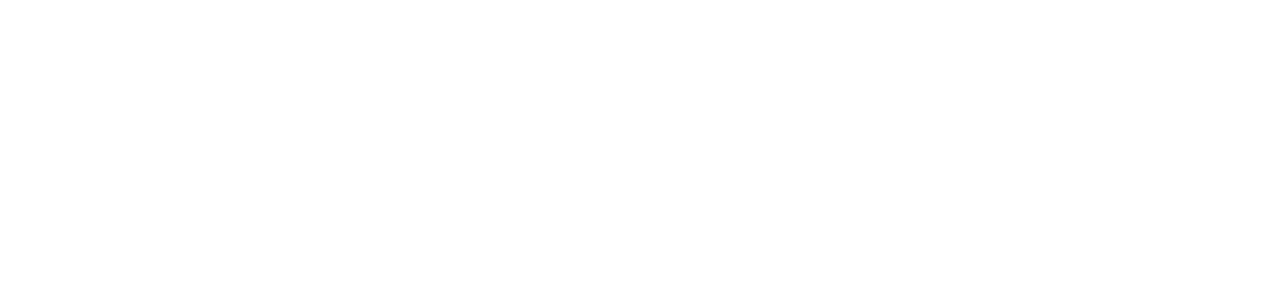
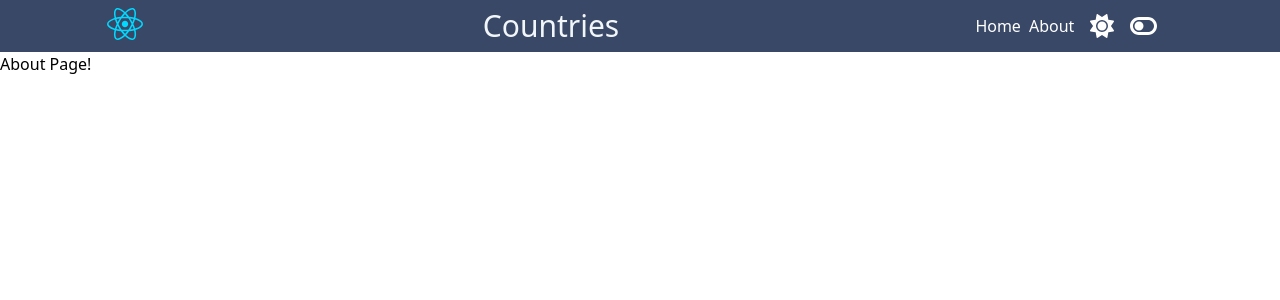
Before and after one commit to said1854/Countries, a React (Vite) app: page /about in a window 1280 px wide. Before the commit this address had no page. Shown: the top 300 px of the page. Built offline with nearby package versions, Linux system fonts and the light colour scheme.

Commit message:
routes, details

```diff
--- a/src/App.jsx
+++ b/src/App.jsx
@@ -1,17 +1,23 @@
 import { Link, Routes, Route, NavLink } from "react-router-dom";
 import SiteContext from "./context/SiteContext";
 import Home from "./pages/Home";
-import Contact from "./pages/Contact";
+import About from "./pages/About";
 import Blog from "./pages/Blog";
-import { useContext } from "react";
+import CountryDetails from "./components/CountryDetails";
 
 const App = () => {
+  let initialCountry;
+  const data = { initialCountry };
   return (
-    <Routes>
-      <Route path="/" element={<Home />} />
-      <Route path="/contact" element={<Contact />} />
-      <Route path="/blog" element={<Blog />} />
-    </Routes>
+    <SiteContext.Provider value={data}>
+      <Routes>
+        <Route path="/" element={<Home />} />
+        <Route path="/countries/:countryName" element={<CountryDetails />} />
+
+        <Route path="/about" element={<About />} />
+        <Route path="/blog" element={<Blog />} />
+      </Routes>
+    </SiteContext.Provider>
   );
 };
 
--- a/src/components/CountryCard.jsx
+++ b/src/components/CountryCard.jsx
@@ -4,7 +4,12 @@ import SiteContext from "../context/SiteContext";
 const CountryCard = ({ country, index }) => {
   const { orderByArea, orderByPopulation } = useContext(SiteContext);
   return (
-    <div className="w-56 mx-auto my-4 bg-light dark:bg-dark dark:text-light dark:border rounded-xl font-dark font-mono">
+    <div
+      onClick={() => {
+        <Link to={country.name.common} />;
+      }}
+      className="w-56 mx-auto my-4 bg-light dark:bg-dark dark:text-light dark:border rounded-xl font-dark font-mono"
+    >
       <img
         className="h-36 w-full rounded-t-xl"
         src={country.flags.png}
--- /dev/null
+++ b/src/components/CountryDetails.jsx
@@ -0,0 +1,18 @@
+import { useParams } from "react-router-dom";
+import SiteContext from "../context/SiteContext";
+import { useContext } from "react";
+
+const CountryDetails = () => {
+  const { initialCountry } = useContext(SiteContext);
+  console.log(initialCountry);
+  const params = useParams();
+  const countrName = params.countryName;
+  return (
+    <div>
+      <p>{countrName}</p>
+      {/* <p>{shownCountries}</p> */}
+    </div>
+  );
+};
+
+export default CountryDetails;
--- a/src/components/Header.jsx
+++ b/src/components/Header.jsx
@@ -1,8 +1,13 @@
 import { useContext } from "react";
 import SiteContext from "../context/SiteContext";
 import { FontAwesomeIcon } from "@fortawesome/react-fontawesome";
-import { faMoon, faToggleOn, faSun } from "@fortawesome/free-solid-svg-icons";
-import { Link } from "react-router-dom";
+import {
+  faMoon,
+  faToggleOn,
+  faSun,
+  faToggleOff,
+} from "@fortawesome/free-solid-svg-icons";
+import { NavLink } from "react-router-dom";
 import Icon from "../assets/react.svg";
 
 const Header = () => {
@@ -15,35 +20,43 @@ const Header = () => {
           <img src={Icon} />
         </div>
         <div className="h1">
-          <a href="/">Countries</a>
+          <NavLink to="/">Countries</NavLink>
         </div>
-        <div className="text-white flex px-4">
-          <p>{theme}</p>
+        <div className="text-white flex px-4 my-auto">
+          <NavLink to="/">Home</NavLink>
+          <NavLink to="/about" className="ml-2">
+            About
+          </NavLink>
           {theme == "light" ? (
             <FontAwesomeIcon
-              className="mx-4"
+              className="mx-4 text-2xl"
               icon={faMoon}
               onClick={() => setTheme("dark")}
             />
           ) : (
             <FontAwesomeIcon
-              className="mx-4"
+              className="mx-4 text-2xl"
               icon={faSun}
               onClick={() => setTheme("light")}
             />
           )}
-          <p>{language}</p>
+          {language === "en" ? (
             <FontAwesomeIcon
+              className="text-2xl"
               icon={faToggleOn}
               onClick={() =>
                 language == "en" ? setLanguage("tr") : setLanguage("en")
               }
             />
-          {/* <nav>
-          <Link to="/">Home</Link>
-          <Link to="/contact">Contact</Link>
-          <Link to="/blog">Blog</Link>
-        </nav> */}
+          ) : (
+            <FontAwesomeIcon
+              className="text-2xl"
+              icon={faToggleOff}
+              onClick={() =>
+                language == "en" ? setLanguage("tr") : setLanguage("en")
+              }
+            />
+          )}
         </div>
       </div>
     </header>
--- a/src/components/Topbar.jsx
+++ b/src/components/Topbar.jsx
@@ -44,7 +44,7 @@ const Topbar = () => {
         <input
           placeholder="Search Country"
           type="text"
-          className="bg-light rounded-xl px-4 py-2"
+          className="bg-light dark:bg-dark dark:text-white dark:border rounded-xl px-4 py-2"
           onChange={handleSearch}
         />
       </div>
--- /dev/null
+++ b/src/pages/About.jsx
@@ -0,0 +1,16 @@
+import React from "react";
+import Header from "../components/Header";
+import SiteContext from "../context/SiteContext";
+import { useContext } from "react";
+
+const About = () => {
+  const theme = useContext(SiteContext);
+  return (
+    <>
+      <Header />
+      About Page!
+    </>
+  );
+};
+
+export default About;
--- a/src/pages/Contact.jsx
+++ /dev/null
@@ -1,7 +0,0 @@
-import React from "react";
-
-const Contact = () => {
-  return <div>Contact Page</div>;
-};
-
-export default Contact;
--- a/src/pages/Home.jsx
+++ b/src/pages/Home.jsx
@@ -150,6 +150,7 @@ const Home = () => {
     language,
     setLanguage,
     orderByArea,
+    initialCountry,
     handleOrderByArea,
     natoMember,
     handleNatoMemberSort,
```
Lines whose indentation alone changed are shown as unchanged.
